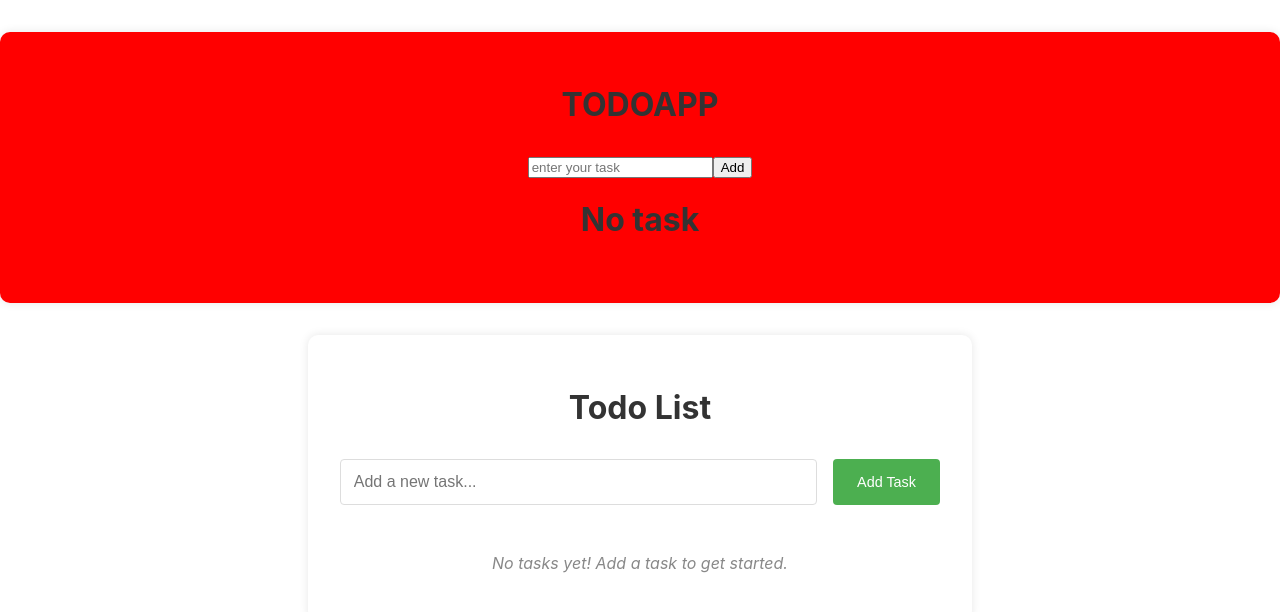
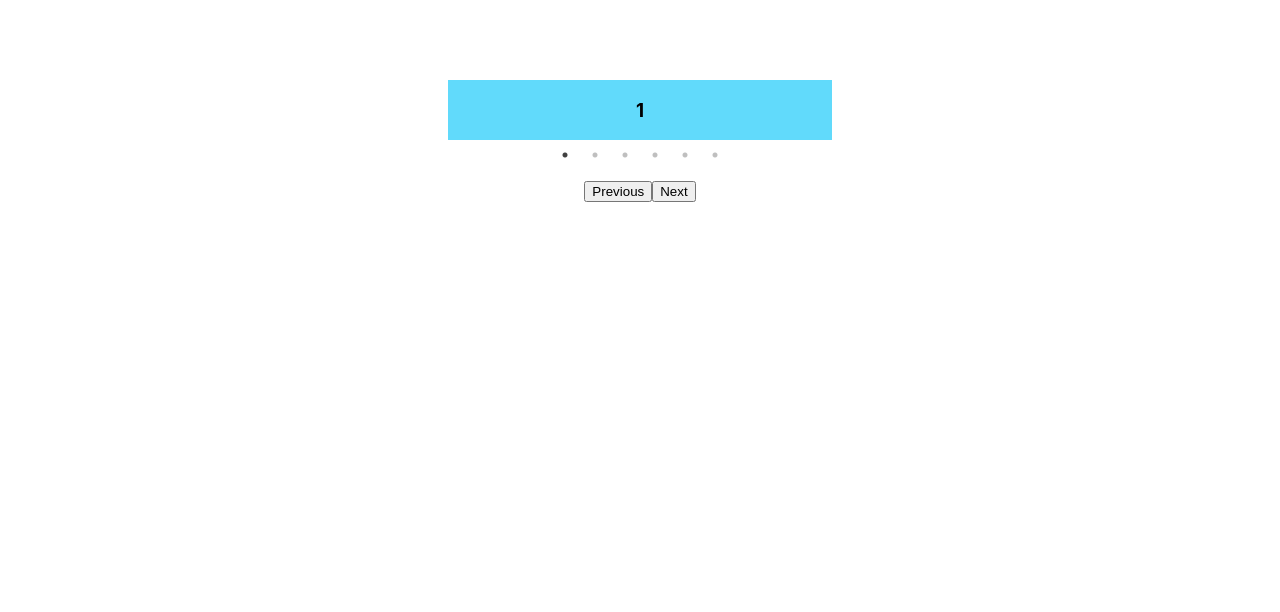
Before and after one commit to LAVIRASTOGI/ReactTutorial, a React (Create React App) app in the folder myapp/: page / in a window 1280 px wide. Shown: the top 612 px of the page. Built offline with nearby package versions, Linux system fonts and the light colour scheme.

Commit message:
useRef third Party

```diff
--- a/myapp/package.json
+++ b/myapp/package.json
@@ -7,6 +7,8 @@
     "react": "^18.0.0",
     "react-dom": "^18.0.0",
     "react-scripts": "5.0.1",
+    "react-slick": "^0.30.3",
+    "slick-carousel": "^1.8.1",
     "testing-library": "^0.0.2",
     "web-vitals": "^4.2.4"
   },
--- a/myapp/src/App.css
+++ b/myapp/src/App.css
@@ -40,3 +40,13 @@
 .mainContainer .heading {
   color: #61dafb;
 }
+.slider {
+  text-align: center !important;
+  /* width: 30% !important; */
+  background: #61dafb !important;
+}
+.slider-container {
+  width: 30% !important;
+  margin: auto;
+  margin-top: 5rem;
+}
--- a/myapp/src/App.js
+++ b/myapp/src/App.js
@@ -14,6 +14,8 @@ import ThirdUseLayoutEffect from "./ReactHooks/ThirdUseLayoutEffect";
 import TODOAPP from "./TODOAPP";
 import FourthSecondExampleUseReducer from "./ReactHooks/FourthSecondExampleUseReducer";
 import FifthUseId from "./ReactHooks/FifthUseId";
+import ThirdpartyLibararyuseRef from "./ReactHooks/ThirdpartyLibararyuseRef";
+import "./App.css";
 
 export default function App() {
   let [age, setAge] = useState(30);
@@ -43,7 +45,7 @@ export default function App() {
 
   return (
     <div>
-      <TODOAPP />
+      {/* <TODOAPP /> */}
       {/* Props */}
       {/* <AgeComponent age={age} obj={obj} clickHandler={clickHandler} />
       <h1>{age}</h1> */}
@@ -69,7 +71,7 @@ export default function App() {
       {/* <DynamicContent /> */}
 
       {/* to do application  */}
-      <TodoApplication />
+      {/* <TodoApplication /> */}
 
       {/* tic tac toe application */}
       {/* <TicTacToe /> */}
@@ -88,6 +90,9 @@ export default function App() {
 
       {/* useId */}
       {/* <FifthUseId /> */}
+
+      {/* use Ref */}
+      <ThirdpartyLibararyuseRef />
     </div>
   );
 }
--- /dev/null
+++ b/myapp/src/ReactHooks/ThirdpartyLibararyuseRef.jsx
@@ -0,0 +1,60 @@
+import React, { useRef } from "react";
+import Slider from "react-slick";
+import "slick-carousel/slick/slick.css";
+import "slick-carousel/slick/slick-theme.css";
+
+function ThirdpartyLibararyuseRef() {
+  let sliderRef = useRef(null);
+  const next = () => {
+    sliderRef.slickNext();
+  };
+  const previous = () => {
+    sliderRef.slickPrev();
+  };
+  const settings = {
+    dots: true,
+    infinite: true,
+    speed: 500,
+    slidesToShow: 1,
+    slidesToScroll: 1,
+  };
+  return (
+    <div className="slider-container">
+      <Slider
+        ref={(slider) => {
+          sliderRef = slider;
+        }}
+        {...settings}
+      >
+        <div key={1} className="slider">
+          <h3>1</h3>
+        </div>
+        <div key={2} className="slider">
+          <h3>2</h3>
+        </div>
+        <div key={3} className="slider">
+          <h3>3</h3>
+        </div>
+        <div key={4} className="slider">
+          <h3>4</h3>
+        </div>
+        <div key={5} className="slider">
+          <h3>5</h3>
+        </div>
+        <div key={6} className="slider">
+          <h3>6</h3>
+        </div>
+      </Slider>
+      <div style={{ textAlign: "center", marginTop: "40px" }}>
+        <button className="button" onClick={previous}>
+          Previous
+        </button>
+        <button className="button" onClick={next}>
+          Next
+        </button>
+      </div>
+    </div>
+  );
+}
+
+export default ThirdpartyLibararyuseRef;
```
Also changed, not shown: 1 other file (tests, documents, lock files or other folders).
